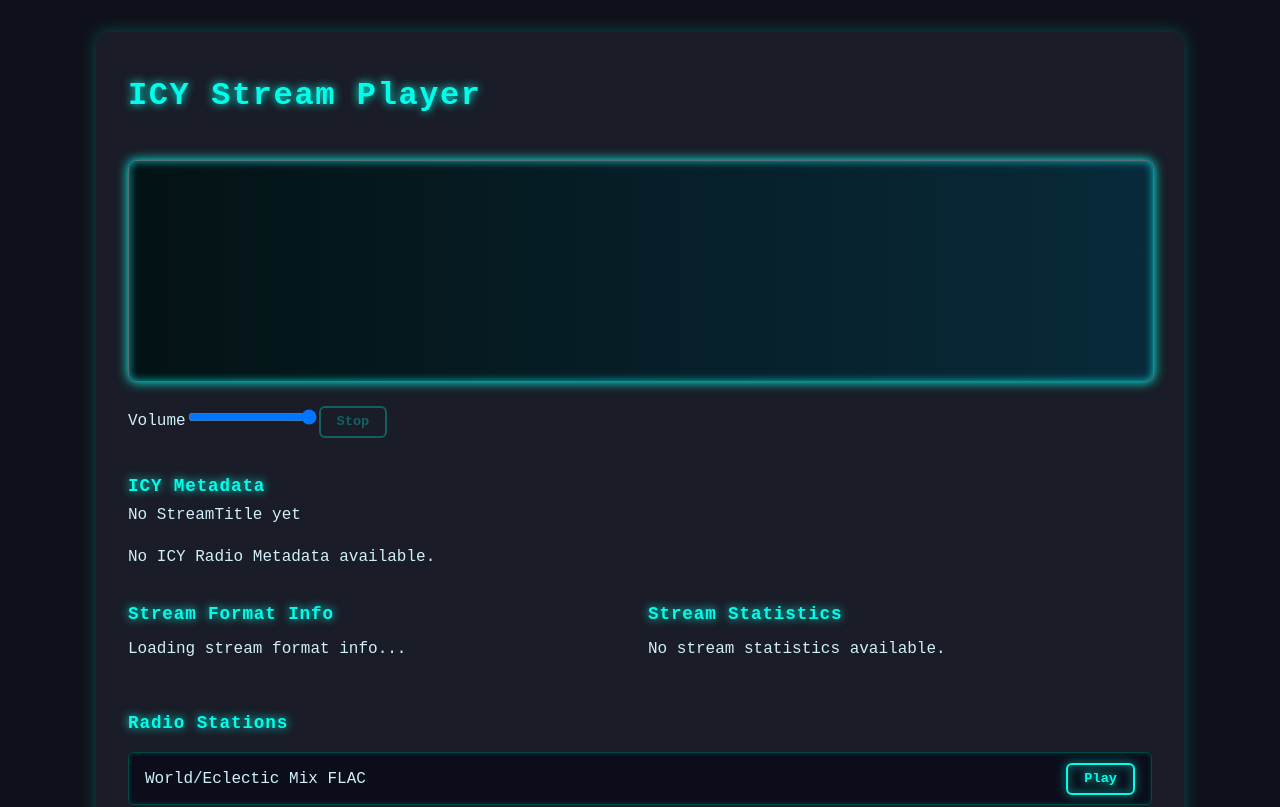
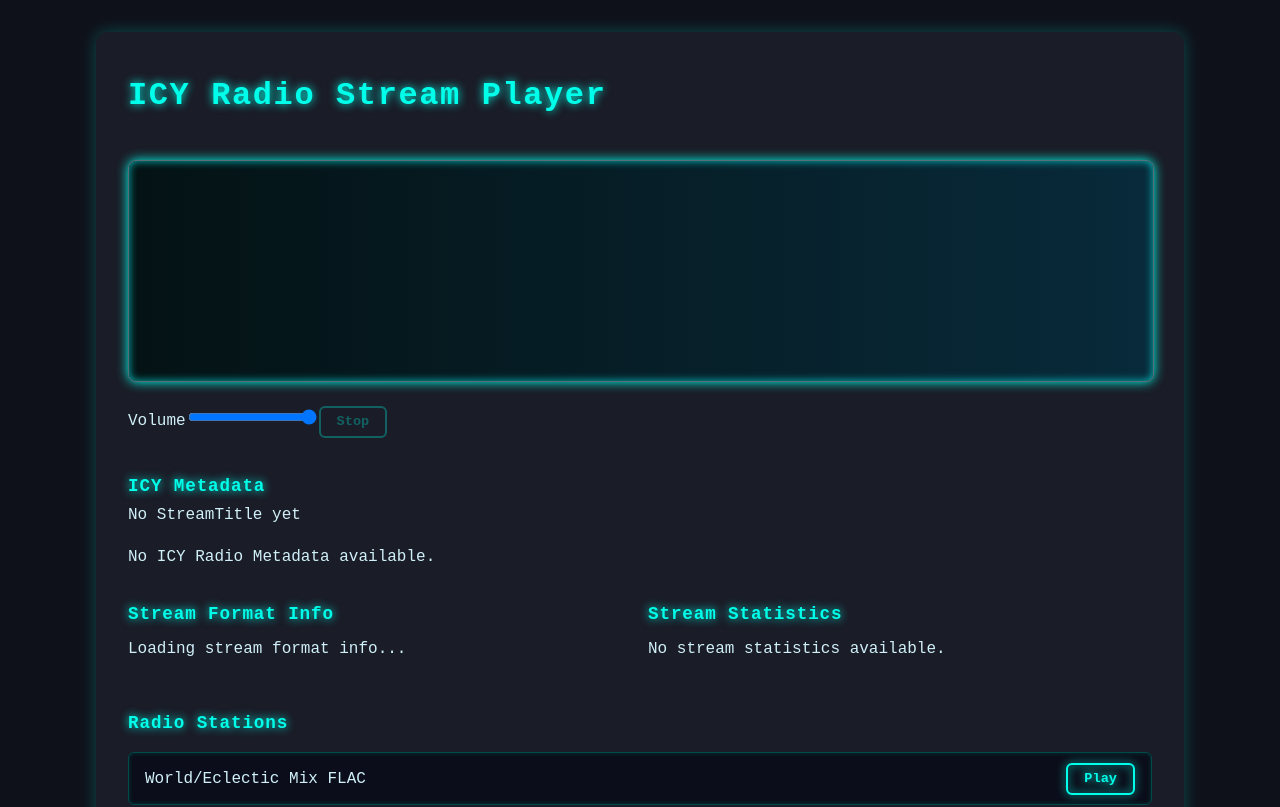
Before and after one commit to Borewit/icy-radio-stream-player, a React app: page / in a window 1280 px wide. Shown: the top 807 px of the page. Built offline with nearby package versions, Linux system fonts and the light colour scheme.

Commit message:
Correct title

```diff
--- a/public/index.html
+++ b/public/index.html
@@ -24,7 +24,7 @@
       work correctly both with client-side routing and a non-root public URL.
       Learn how to configure a non-root public URL by running `npm run build`.
     -->
-    <title>React App</title>
+    <title>ICY Radio Stream Player</title>
   </head>
   <body>
     <noscript>You need to enable JavaScript to run this app.</noscript>
--- a/src/IcyStreamPlayer.js
+++ b/src/IcyStreamPlayer.js
@@ -338,7 +338,7 @@ export default function IcyStreamPlayer() {
   // ------- RENDER -------
   return (
     <div className="container">
-      <h1>ICY Stream Player</h1>
+      <h1>ICY Radio Stream Player</h1>
       <div id="visualizer" className="w-full h-64 mb-4 md:block"/>
       <audio key={audioKey} ref={audioRef} className="hidden" crossOrigin="anonymous"/>
 
```
Also changed, not shown: README.md.
